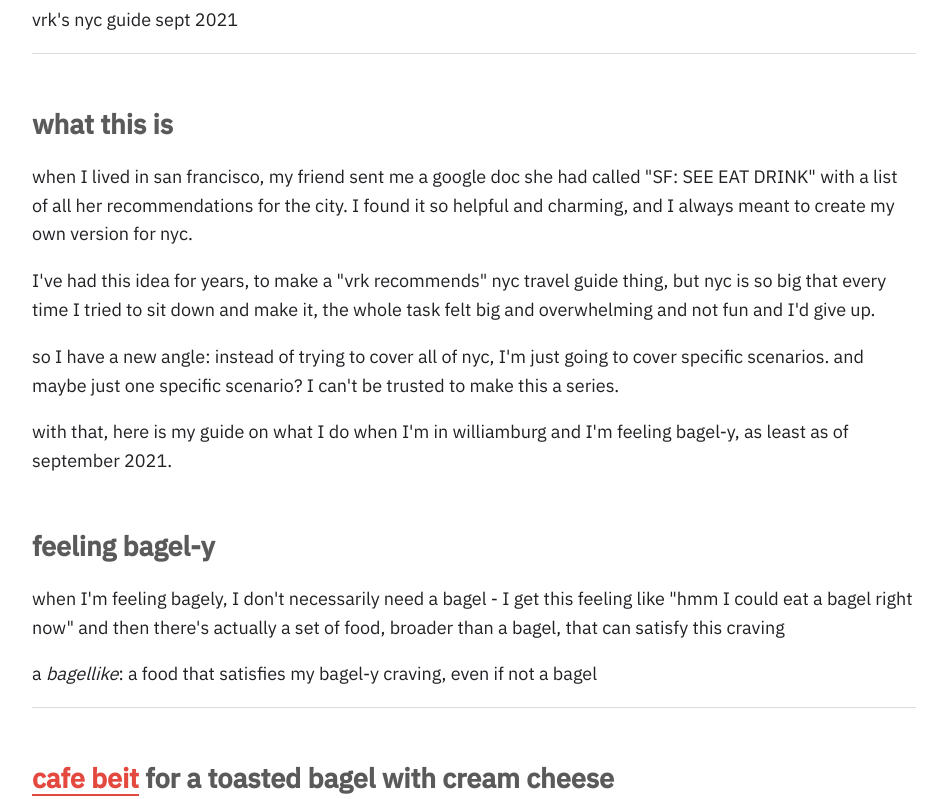
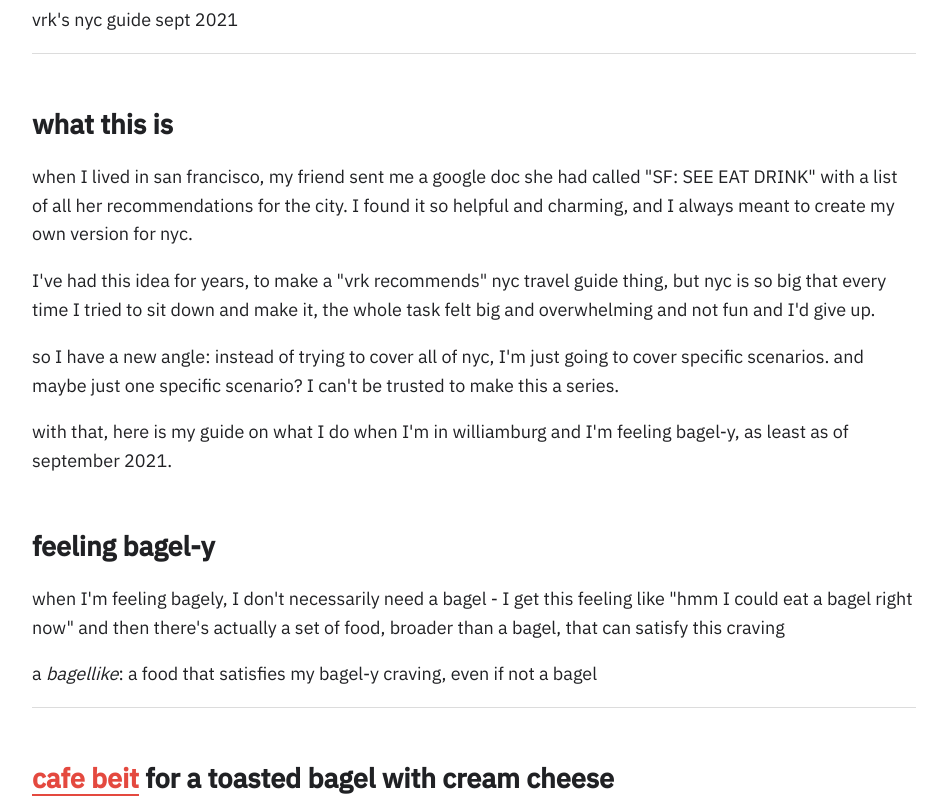
Before and after one commit to vrk/nyc-williamsburg-bagely, an Eleventy site: page index.md in a window 1280 px wide. Shown: the part 123-922 px from the top of the page, without its empty margins (166-1109 px from the left). Built offline with nearby package versions, Linux system fonts and the light colour scheme; Eleventy itself is replaced by a stand-in of ours; files that its build step writes are made by us from their sources.

Commit message:
remove header override

```diff
--- a/css/style.css
+++ b/css/style.css
@@ -25,7 +25,6 @@ h1,
 h2,
 h3 {
   line-height: 1.2;
-  color: #5a5a5a;
 }
 
 h2 {
```
